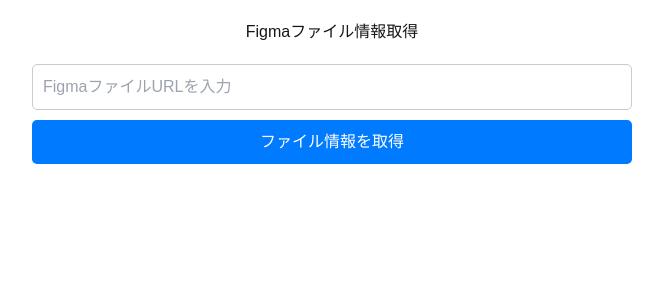
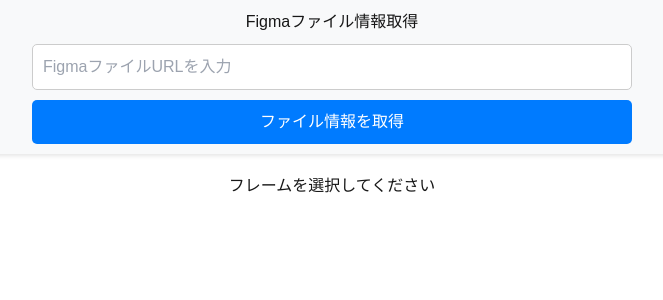
Before and after one commit to junjun-1345/zozo-dev-camp, a Next.js app: page /file-select in a window 1280 px wide. Shown: the top 300 px of the page, without its empty margins (308-971 px from the left). Built offline with nearby package versions, Linux system fonts and the light colour scheme.

Commit message:
input修正

```diff
--- a/app/components/FigmaFile.tsx
+++ b/app/components/FigmaFile.tsx
@@ -2,7 +2,6 @@
 
 import { useState } from "react";
 import FrameList from "./FrameList";
-import FrameDisplay from "./FrameDisplay";
 import CommentSection from "./CommentSection";
 import useFigmaAPI from "../hooks/useFigmaAPI";
 
@@ -16,19 +15,37 @@
     activeFrameId,
     handleFetchFile,
     handleFrameSelection,
-    setUrl: updateApiUrl, // API側のURL更新
+    setUrl: updateApiUrl,
     loading,
-    error, // エラー状態
+    error,
   } = useFigmaAPI(url);
 
   const handleInputChange = (value: string) => {
-    setUrl(value); // URLのローカル状態を更新
-    updateApiUrl(value); // APIのURLを更新
+    setUrl(value);
+    updateApiUrl(value);
   };
 
   return (
-    <div style={{ padding: "20px", fontFamily: "Arial, sans-serif" }}>
-      <h1 style={{ textAlign: "center", marginBottom: "20px" }}>
+    <div
+      style={{
+        fontFamily: "Arial, sans-serif",
+        height: "100vh",
+        display: "flex",
+        flexDirection: "column",
+      }}
+    >
+      {/* ヘッダー */}
+      <header
+        style={{
+          position: "sticky",
+          top: 0,
+          zIndex: 10,
+          backgroundColor: "#f8f9fa",
+          padding: "10px 20px",
+          boxShadow: "0 2px 4px rgba(0,0,0,0.1)",
+        }}
+      >
+        <h1 style={{ textAlign: "center", marginBottom: "10px" }}>
           Figmaファイル情報取得
         </h1>
         <div style={{ maxWidth: "600px", margin: "0 auto" }}>
@@ -36,7 +53,7 @@
             type="text"
             placeholder="FigmaファイルURLを入力"
             value={url}
-          onChange={(e) => handleInputChange(e.target.value)} // 状態更新
+            onChange={(e) => handleInputChange(e.target.value)}
             style={{
               width: "100%",
               padding: "10px",
@@ -74,17 +91,18 @@
             </p>
           )}
         </div>
+      </header>
 
+      {/* コンテンツ */}
+      <div style={{ flex: 1, display: "flex", overflow: "hidden" }}>
+        {/* フレームリスト */}
         {fileData && (
           <div
             style={{
-            marginTop: "20px",
-            padding: "20px",
-            border: "1px solid #CCC",
-            borderRadius: "5px",
-            display: "flex",
-            gap: "20px",
-            alignItems: "flex-start",
+              width: "250px", // 幅を広げました
+              overflowY: "auto",
+              padding: "10px",
+              backgroundColor: "#f1f1f1",
             }}
           >
             <FrameList
@@ -93,10 +111,42 @@
               commentedFrameIds={commentedFrameIds}
               onSelect={handleFrameSelection}
             />
-          <FrameDisplay selectedFrame={selectedFrame} />
+          </div>
+        )}
+
+        {/* Figma画面 */}
+        <div style={{ flex: 1, height: "100%", overflow: "hidden" }}>
+          {selectedFrame ? (
+            <iframe
+              src={selectedFrame}
+              style={{
+                width: "100%",
+                height: "100%", // 縦いっぱいに表示
+                border: "none", // 枠線を削除
+              }}
+              allowFullScreen
+            ></iframe>
+          ) : (
+            <p style={{ textAlign: "center", marginTop: "20px" }}>
+              フレームを選択してください
+            </p>
+          )}
+        </div>
+
+        {/* コメントセクション */}
+        {fileData && (
+          <div
+            style={{
+              width: "350px", // 幅を広げました
+              overflowY: "auto",
+              padding: "10px",
+              backgroundColor: "#f1f1f1",
+            }}
+          >
             <CommentSection frameComments={frameComments} />
           </div>
         )}
       </div>
+    </div>
   );
 }
```
Lines whose indentation alone changed are shown as unchanged.
